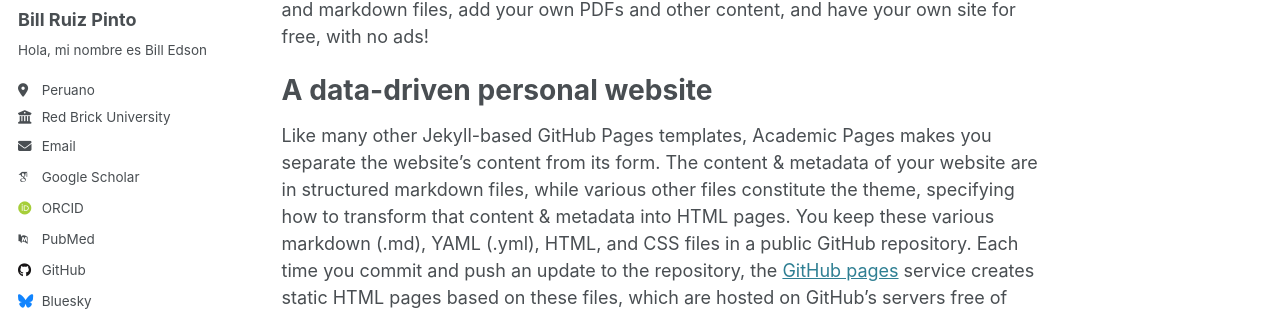
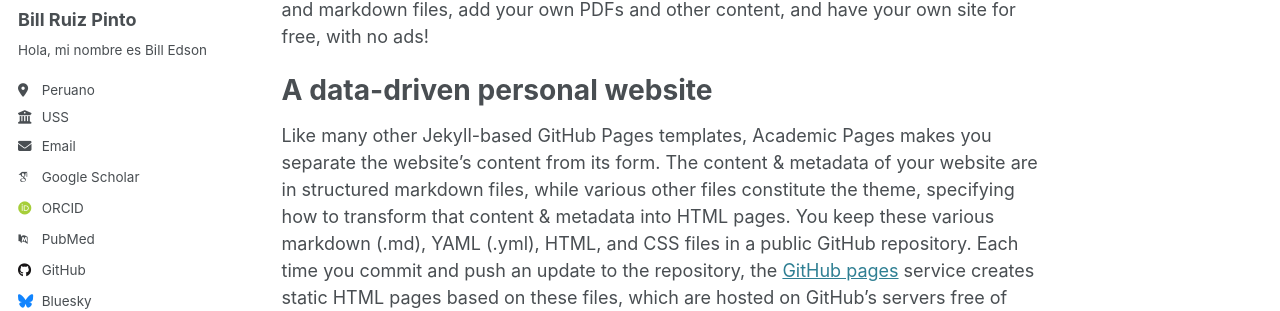
Before and after one commit to IngenieroBill/Cv, a Jekyll site: the page built from _pages/about.md, in a window 1280 px wide. Shown: the part 369-680 px from the top of the page. Built offline with Jekyll 4.4.1, drawn with Linux system fonts in a browser that asks for light colours; some web fonts are replaced.

```diff
--- a/_config.yml
+++ b/_config.yml
@@ -27,7 +27,7 @@
   pronouns         : # example: "she/her"
   bio              : "Hola, mi nombre es Bill Edson"
   location         : "Peruano"
-  employer         : "Red Brick University"
+  employer         : "USS"
   uri              : # URL
   email            : "rpbilledson@gmail.com"
 
```
